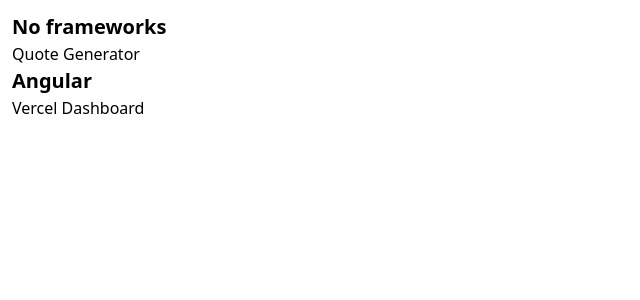
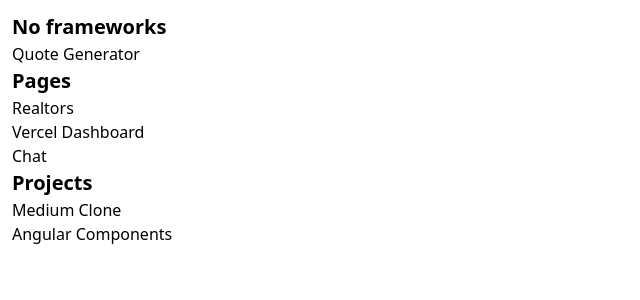
Before and after one commit to iromashko/angular-projects, an Angular app: page / in a window 1280 px wide. Shown: the top 300 px of the page, without its empty margins (0-640 px from the left). Built offline with nearby package versions, Linux system fonts and the light colour scheme.

Commit message:
init: chat page

```diff
--- a/src/app/app-routing.module.ts
+++ b/src/app/app-routing.module.ts
@@ -1,5 +1,6 @@
 import { NgModule } from '@angular/core';
 import { Routes, RouterModule } from '@angular/router';
+import { ChatComponent } from './pages/chat/chat.component';
 import { MainComponent } from './pages/main/main.component';
 import { QuotesComponent } from './pages/quotes/quotes.component';
 
@@ -12,6 +13,10 @@
     path: 'quotes',
     component: QuotesComponent,
   },
+  {
+    path: 'chat',
+    component: ChatComponent,
+  },
 ];
 
 @NgModule({
--- a/src/app/app.module.ts
+++ b/src/app/app.module.ts
@@ -6,9 +6,10 @@
 import { QuotesComponent } from './pages/quotes/quotes.component';
 import { MainComponent } from './pages/main/main.component';
 import { HttpClientModule } from '@angular/common/http';
+import { ChatComponent } from './pages/chat/chat.component';
 
 @NgModule({
-  declarations: [AppComponent, QuotesComponent, MainComponent],
+  declarations: [AppComponent, QuotesComponent, MainComponent, ChatComponent],
   imports: [BrowserModule, AppRoutingModule, HttpClientModule],
   providers: [],
   bootstrap: [AppComponent],
--- /dev/null
+++ b/src/app/pages/chat/chat.component.html
@@ -0,0 +1,8 @@
+<div class="chat-container">
+  <p>
+    Lorem ipsum dolor sit amet consectetur adipisicing elit. Voluptatibus,
+    assumenda quis commodi aspernatur, doloremque omnis atque itaque tenetur
+    numquam non tempore dolorum amet cum corporis voluptate, accusantium
+    asperiores explicabo adipisci.
+  </p>
+</div>
--- /dev/null
+++ b/src/app/pages/chat/chat.component.scss
@@ -0,0 +1,7 @@
+.chat-container {
+  margin: 0;
+  padding: 0;
+  box-sizing: border-box;
+  height: 100%;
+  background: linear-gradient(to right, #57c1eb, #246fa8 100%);
+}
--- /dev/null
+++ b/src/app/pages/chat/chat.component.ts
@@ -0,0 +1,15 @@
+import { Component, OnInit } from '@angular/core';
+
+@Component({
+  selector: 'app-chat',
+  templateUrl: './chat.component.html',
+  styleUrls: ['./chat.component.scss']
+})
+export class ChatComponent implements OnInit {
+
+  constructor() { }
+
+  ngOnInit(): void {
+  }
+
+}
--- a/src/app/pages/main/main.component.html
+++ b/src/app/pages/main/main.component.html
@@ -1,11 +1,29 @@
 <div class="p-3">
   <h1 class="text-xl font-bold">No frameworks</h1>
-  <a class="hover:underline" target="”_blank”" [routerLink]="['quotes']"
+  <a class="hover:underline" target="_blank" [routerLink]="['quotes']"
     >Quote Generator</a
   >
 
-  <h1 class="text-xl font-bold">Angular</h1>
-  <a class="hover:underline" target="”_blank”" [routerLink]="['quotes']"
+  <h1 class="text-xl font-bold">Pages</h1>
+  <a class="hover:underline" target="_blank" href="https://realtors.vercel.app/"
+    >Realtors</a
+  >
+  <br />
+  <a class="hover:underline" target="_blank" [routerLink]="['vercel']"
     >Vercel Dashboard</a
   >
+  <br />
+  <a class="hover:underline" target="_blank" [routerLink]="['chat']">Chat</a>
+
+  <h1 class="text-xl font-bold">Projects</h1>
+  <a class="hover:underline" target="_blank" [routerLink]="['medium']"
+    >Medium Clone</a
+  >
+  <br />
+  <a
+    class="hover:underline"
+    target="_blank"
+    href="https://angular-components-eight.vercel.app/"
+    >Angular Components</a
+  >
 </div>
--- a/src/app/pages/quotes/quotes.component.ts
+++ b/src/app/pages/quotes/quotes.component.ts
@@ -1,8 +1,12 @@
-import { Component } from '@angular/core';
+import { Component, OnInit } from '@angular/core';
 
 @Component({
   selector: 'app-quotes',
   templateUrl: './quotes.component.html',
   styleUrls: ['./quotes.component.scss'],
 })
-export class QuotesComponent {}
+export class QuotesComponent implements OnInit {
+  ngOnInit(): void {
+    //
+  }
+}
--- /dev/null
+++ b/src/app/pages/quotes/quotes.service.ts
@@ -0,0 +1,9 @@
+import { HttpClient } from '@angular/common/http';
+import { Injectable } from '@angular/core';
+
+@Injectable({
+  providedIn: 'root',
+})
+export class QuotesService {
+  constructor(private http: HttpClient) {}
+}
```
Also changed, not shown: 1 other file (tests, documents, lock files or other folders).
